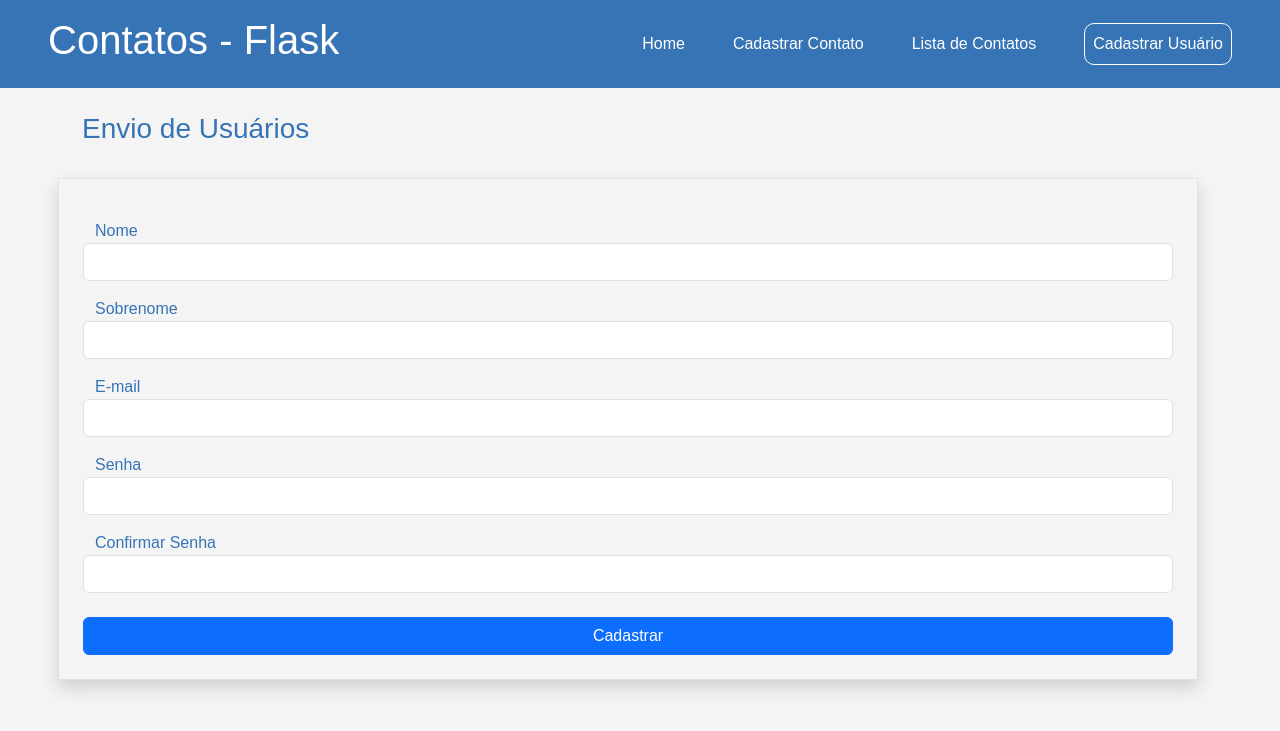
After one commit to jonathan7gb/Aula-Flask, a Flask app: page /cadastrouser/ in a window 1280 px wide. The commit adds this page. Shown: the top 731 px of the page. Run offline with Flask 3, Linux system fonts and the light colour scheme; some web fonts are replaced.

Commit message:
add cadastro de usuario

```diff
--- a/app/forms.py
+++ b/app/forms.py
@@ -1,4 +1,5 @@
 from flask_wtf import FlaskForm
+from app import bcrypt
 from wtforms import StringField, SubmitField, PasswordField
 from wtforms.validators import DataRequired, Email, EqualTo, ValidationError
 from app import db
@@ -9,12 +10,24 @@ class userForm(FlaskForm):
     sobrenome = StringField('Sobrenome', validators=[DataRequired()])
     email = StringField('E-mail', validators=[DataRequired(), Email()])
     senha = PasswordField('Senha', validators=[DataRequired()])
-    confirmacao_senha = PasswordField('Senha', validators=[DataRequired(), EqualTo('senha')])
-    btnSubmit = SubmitField('Cadastrar')
+    confirmacao_senha = PasswordField('Confirmar Senha', validators=[DataRequired(), EqualTo('senha')])
+    btnCadastrar = SubmitField('Cadastrar')
 
     def validate_email(self, email):
-        if User.query.filter(email=email.data).first():
-            return ValidationError("Usuário já cadastro com esse Email!")
+        if User.query.filter_by(email=email.data).first():
+            raise ValidationError("Usuário já cadastrado com esse Email!")
+
+    def save(self):
+        senha = bcrypt.generate_password_hash(self.senha.data).decode('utf-8')
+        user = User(
+            nome = self.nome.data,
+            email = self.email.data,
+            sobrenome = self.sobrenome.data,
+            senha = senha
+        )
+        db.session.add(user)
+        db.session.commit()
+        return user
 
 class contatoForm(FlaskForm):
     nome = StringField('Nome', validators=[DataRequired()])
--- a/app/models.py
+++ b/app/models.py
@@ -13,7 +13,6 @@ class User(db.Model, UserMixin):
     email = db.Column(db.String(100), nullable=True)
     senha = db.Column(db.String(100), nullable=True)
 
-
 class Contato(db.Model):
     id = db.Column(db.Integer, primary_key=True)
     data_envio = db.Column(db.DateTime, default=datetime.now())
--- a/app/static/style.css
+++ b/app/static/style.css
@@ -56,6 +56,7 @@ header{
 
 .botoesLinks{
     display: flex;
+    align-items: center;
     gap: 3rem;
 }
 
@@ -100,3 +101,15 @@ button{
     border: 1px solid #3674B5 !important;
     background-color: #3674B5 !important;
 }
+
+.Cadastro-User{
+    border: 1px solid white;
+    padding: 0.5rem;
+    border-radius: 10px;
+}
+
+.Cadastro-User:hover{
+    background-color: white;
+    color: #3674B5;
+    transition: all 0.5s ease;
+}
--- /dev/null
+++ b/app/templates/cadastro_user.html
@@ -0,0 +1,34 @@
+{% extends "base.html" %}
+
+{% block content %}
+
+{% include "header.html" %}
+       <div class="container">
+
+            <div class="row mt-4">
+                <h3>Envio de Usuários</h3>
+                <form action="" method="post" class="row mt-4 p-4 round border shadow">
+                    {{form.csrf_token}}
+                    {{ form.hidden_tag() }}
+
+                    {{form.nome.label(class="mt-3")}}
+                    {{form.nome(class="form-control")}}
+
+                    {{form.sobrenome.label(class="mt-3")}}
+                    {{form.sobrenome(class="form-control")}}
+
+                    {{form.email.label(class="mt-3")}}
+                    {{form.email(class="form-control")}}
+
+                    {{form.senha.label(class="mt-3")}}
+                    {{form.senha(class="form-control")}}
+
+                    {{form.confirmacao_senha.label(class="mt-3")}}
+                    {{form.confirmacao_senha(class="form-control")}}
+
+                    {{form.btnCadastrar(class="btn btn-primary col-12 mt-4 ")}}
+                </form>
+            </div>
+       </div>
+
+{% endblock %}
--- a/app/templates/header.html
+++ b/app/templates/header.html
@@ -11,6 +11,7 @@
                 <a href="{{url_for('homepage')}}" class="link">Home</a>
                 <a href="{{url_for('contato_cadastro')}}" class="link">Cadastrar Contato</a>
                 <a href="{{url_for('contatoLista')}}" style="text-align: center;" class="link">Lista de Contatos</a>
+                <a href="{{url_for('cadastro_usuario')}}" class="Cadastro-User">Cadastrar Usuário</a>
             </div>
         </div>
     </header>
--- a/app/views.py
+++ b/app/views.py
@@ -1,7 +1,8 @@
 from app import app, db
 from flask import render_template, url_for, request, redirect
-from app.forms import contatoForm
-from app.models import Contato
+from app.forms import contatoForm, userForm
+from app.models import Contato, User
+from app import bcrypt
 
 @app.route('/')
 def homepage():
@@ -42,3 +43,12 @@ def contatoLista():
 def contatoDetalhes(id):
     obj = Contato.query.get(id)
     return render_template('contato_detalhes.html', obj = obj)
+
+@app.route('/cadastrouser/', methods=['GET', 'POST'])
+def cadastro_usuario():
+    form = userForm()
+    context = {}
+    if form.validate_on_submit():
+        form.save()
+        return redirect(url_for('homepage'))
+    return render_template('cadastro_user.html', context=context, form=form)
```
Also changed, not shown: instance/database.db.
